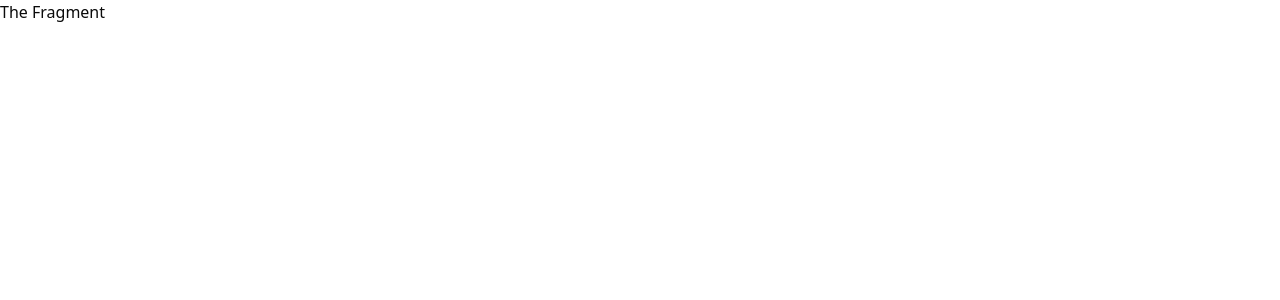
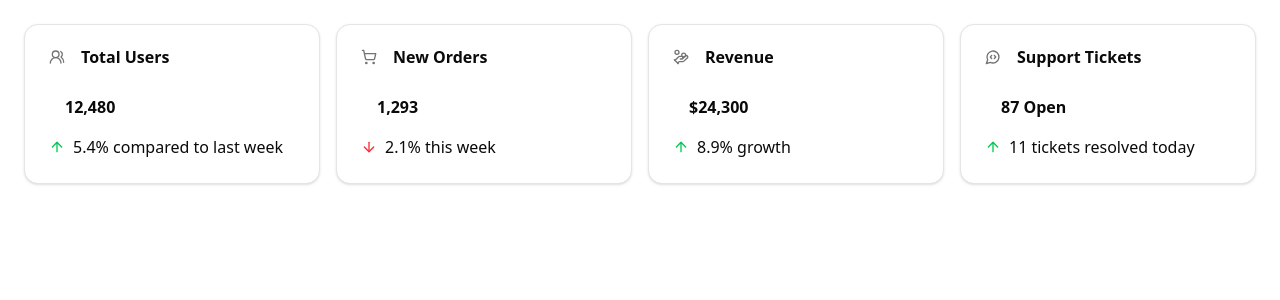
Before and after one commit to RamazanOzdemir/mf-architecture-demo, a React app in the folder dashboard-fragment/: page / in a window 1280 px wide. Shown: the top 300 px of the page. Built offline with nearby package versions, Linux system fonts and the light colour scheme.

Commit message:
feat: create stats to dashboard

```diff
--- a/dashboard-fragment/package.json
+++ b/dashboard-fragment/package.json
@@ -11,7 +11,7 @@
   "dependencies": {
     "class-variance-authority": "^0.7.1",
     "clsx": "^2.1.1",
-    "lucide-react": "^0.509.0",
+    "lucide-react": "^0.511.0",
     "react": "^19.1.0",
     "react-dom": "^19.1.0",
     "tailwind-merge": "^3.3.0",
--- a/dashboard-fragment/src/app.tsx
+++ b/dashboard-fragment/src/app.tsx
@@ -1,7 +1,10 @@
+import Stats from "./container/stats";
+import "./styles/globals.css";
+
 export default function App() {
   return (
-    <div>
-      <p>The Fragment</p>
+    <div className="flex flex-col gap-4 py-4 md:gap-6 md:py-6 h-full">
+      <Stats />
     </div>
   );
 }
--- a/dashboard-fragment/src/bootstrap.tsx
+++ b/dashboard-fragment/src/bootstrap.tsx
@@ -1,6 +1,5 @@
 import { createRoot } from "react-dom/client";
 import App from "./app";
-import "./styles/globals.css";
 
 const domNode = document.getElementById("root");
 if (!domNode) {
--- /dev/null
+++ b/dashboard-fragment/src/container/stats.tsx
@@ -0,0 +1,67 @@
+import { Card, CardContent, CardHeader, CardTitle } from "@/components/ui/card";
+import {
+  ArrowDown,
+  ArrowUp,
+  UsersRound,
+  ShoppingCart,
+  HandCoins,
+  MessageCircleCode,
+} from "lucide-react";
+export default function Stats() {
+  const statStatuses = [
+    <ArrowUp className="h-6 w-4 font-bold text-green-500" />,
+    <ArrowDown className="h-6 w-4  font-bold text-red-500" />,
+  ];
+
+  const stats = [
+    {
+      title: "Total Users",
+      value: "12,480",
+      change: "5.4% compared to last week",
+      icon: <UsersRound className="h-4 w-4 text-muted-foreground" />,
+      status: 0,
+    },
+    {
+      title: "New Orders",
+      value: "1,293",
+      change: "2.1% this week",
+      icon: <ShoppingCart className="h-4 w-4 text-muted-foreground" />,
+      status: 1,
+    },
+    {
+      title: "Revenue",
+      value: "$24,300",
+      change: "8.9% growth",
+      icon: <HandCoins className="h-4 w-4 text-muted-foreground" />,
+      status: 0,
+    },
+    {
+      title: " Support Tickets",
+      value: "87 Open",
+      change: "11 tickets resolved today",
+      icon: <MessageCircleCode className="h-4 w-4 text-muted-foreground" />,
+      status: 0,
+    },
+  ];
+  return (
+    <div className="grid grid-cols-1 gap-4 px-4 lg:px-6 md:grid-cols-2 xl:grid-cols-4 test">
+      {stats.map((stat, index) => (
+        <Card key={`stat-card-${index}`}>
+          <CardHeader>
+            <CardTitle className="flex gap-x-4">
+              {stat.icon}
+              <h4>{stat.title}</h4>
+            </CardTitle>
+          </CardHeader>
+          <CardContent className="flex flex-col items-start gap-4">
+            <p className="font-bold pl-4">{stat.value}</p>
+            <div className="flex items-center gap-2 ">
+              {statStatuses[stat.status]}
+              <span>{stat.change}</span>{" "}
+            </div>
+          </CardContent>
+        </Card>
+      ))}
+    </div>
+  );
+}
```
Also changed, not shown: 1 other file (tests, documents, lock files or other folders).
